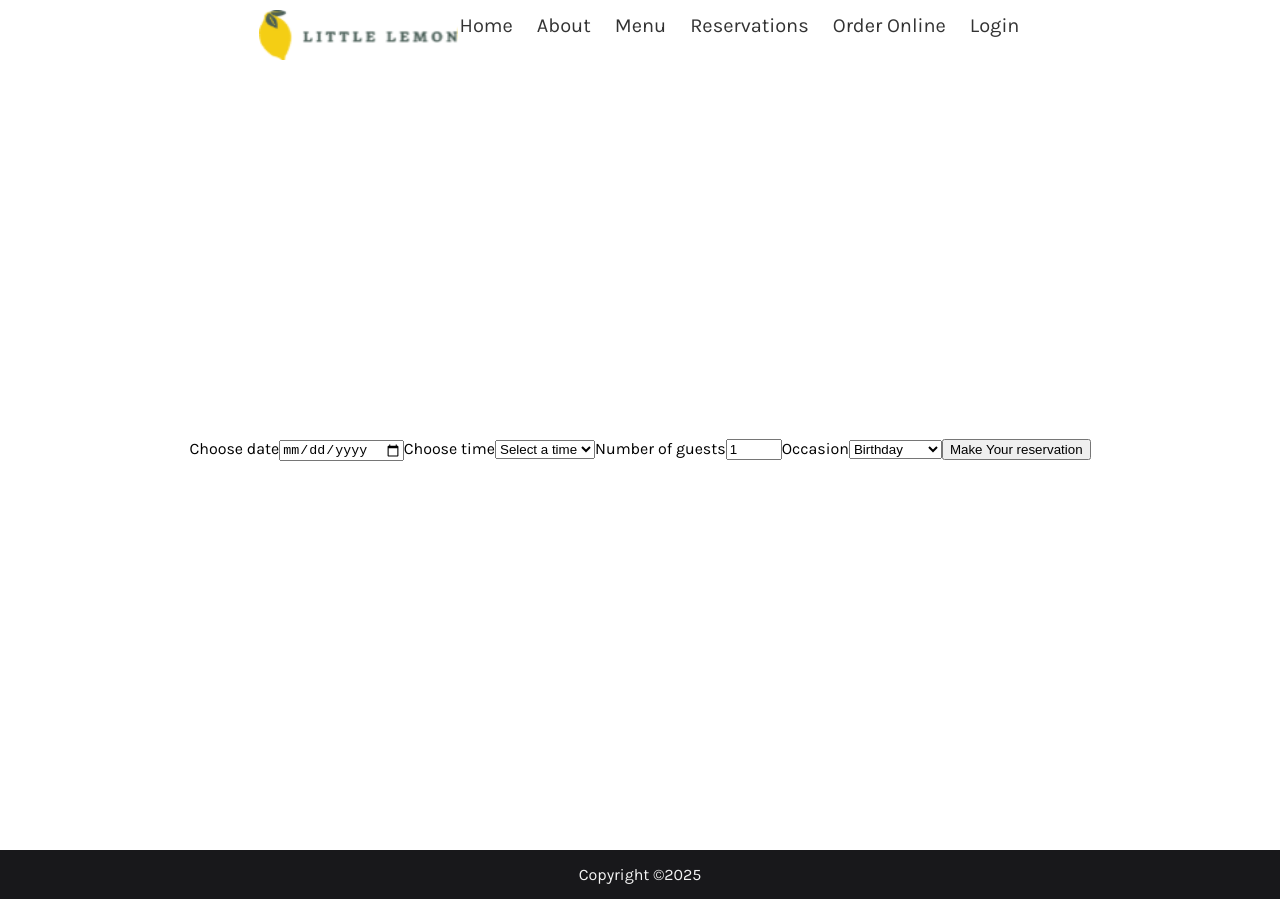
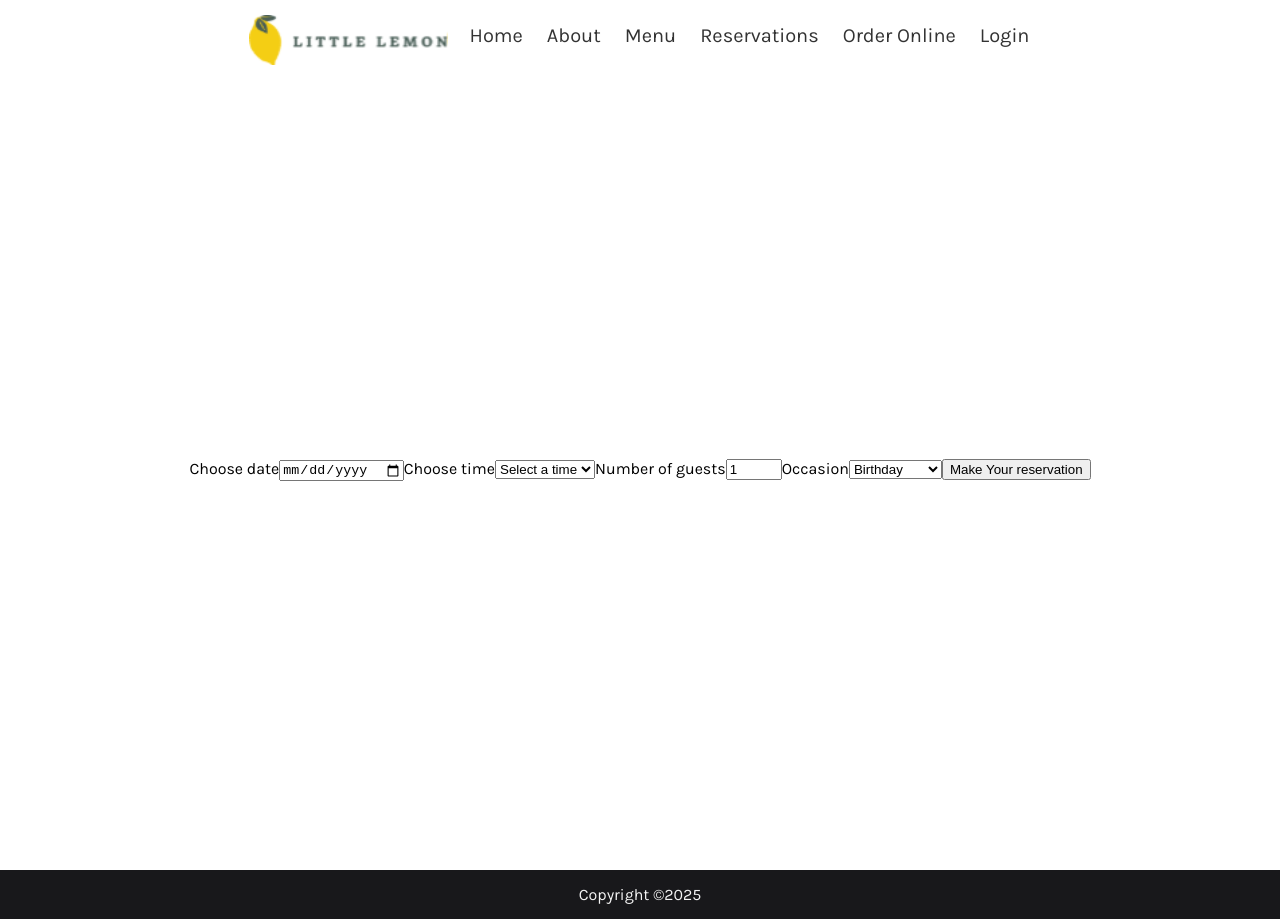
Before and after one commit to 23zeli/booking-system, a React (Vite) app: page /booking-system/reservations in a window 1280 px wide. Built offline with nearby package versions, Linux system fonts and the light colour scheme; a web font is replaced by a local one.

Commit message:
changed padding to margin

```diff
--- a/src/Component/Header.css
+++ b/src/Component/Header.css
@@ -4,7 +4,7 @@
     padding-top: 5px;
     align-items: center;
     justify-content: center;
-    padding: 0.625rem;
+    margin: 0.625rem;
     /* background-color: rgb(253, 198, 166); */
 }
 
```
